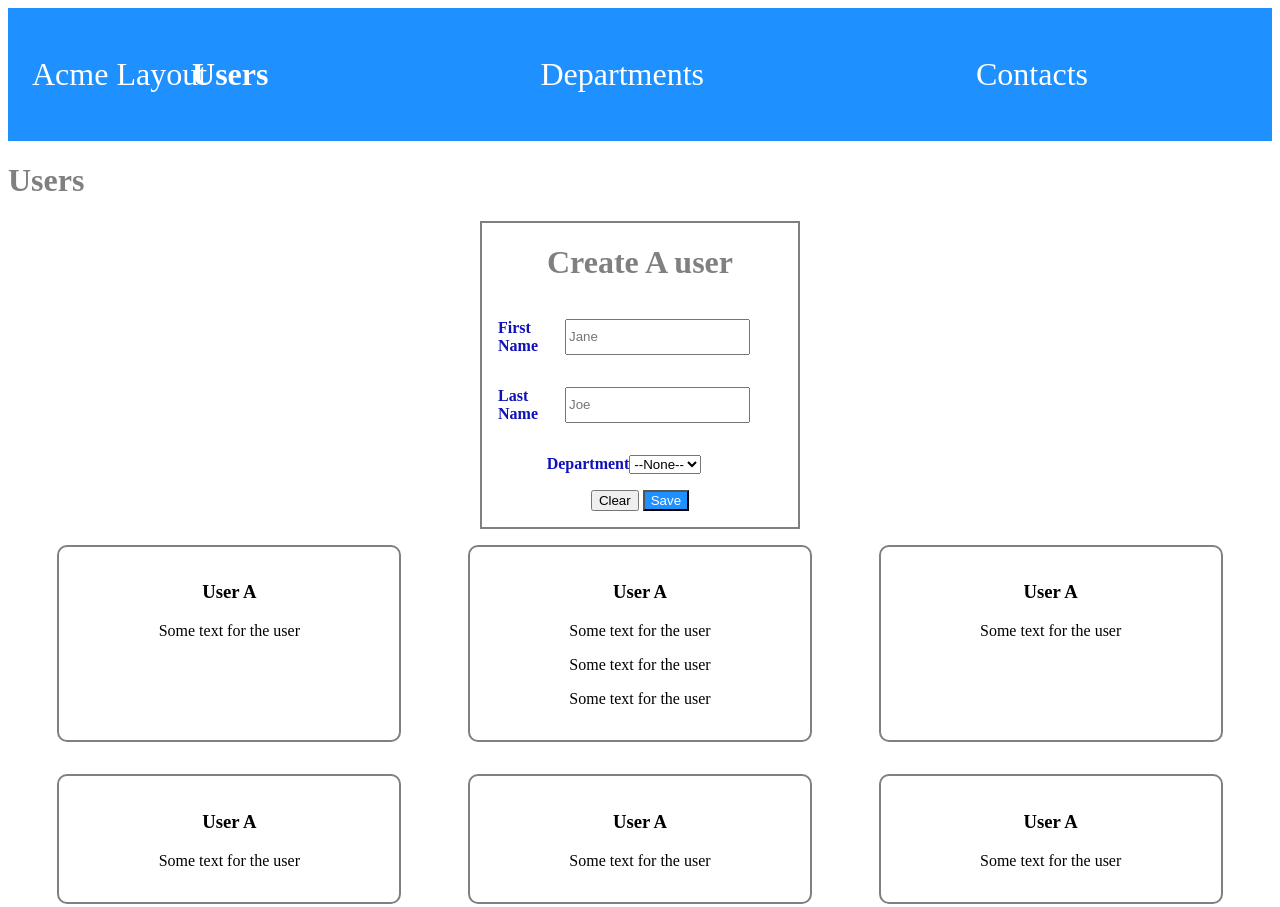
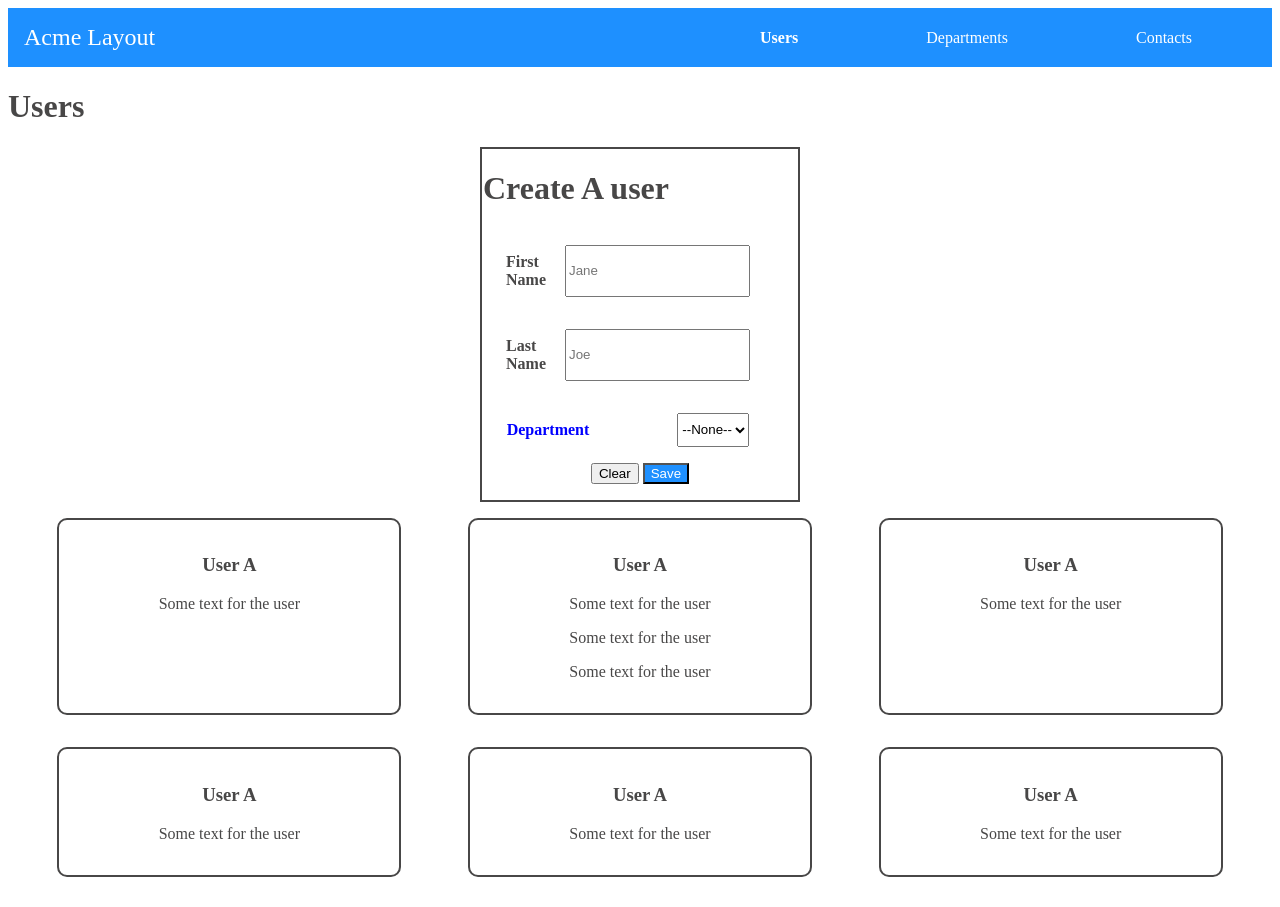
Before and after one commit to lena-A-Al/acme-flex-box, a plain HTML site: page index.html in a window 1280 px wide. Shown: the top 907 px of the page. Drawn offline with Linux system fonts and the light colour scheme.

Commit message:
work on progress

```diff
--- a/index.html
+++ b/index.html
@@ -9,14 +9,18 @@
   </head>
   <body>
     <!-- nav section -->
-    <div class="header">
-      <nav>
-        <a href="#" class="acme-layout">Acme Layout</a>
-        <a href="#">Users</a>
-        <a href="#">Departments</a>
-        <a href="#">Contacts</a>
-      </nav>
-    </div>
+      <header>
+        <div class="title">
+          <a href="#" class="acme-layout">Acme Layout</a>
+        </div>
+          <nav>
+            <div class="user"><a href="#">Users</a></div>
+            <div><a href="#">Departments</a></div>
+            <div><a href="#">Contacts</a></div>
+          </nav>
+      </header>
+
+
     <!-- form section -->
     <div class="form-section">
       <h1>Users</h1>
@@ -55,7 +59,7 @@
       </div>
     </div>
     <!-- card section -->
-    <section>
+    <section id="card">
       <div>
         <h3 class="card-title">User A</h3>
         <p class="card-p">Some text for the user</p>
--- a/styles.css
+++ b/styles.css
@@ -1,39 +1,33 @@
-/* main container */
-.header {
+/* nav bar style */
+header {
   display: flex;
-  justify-content: space-between;
   background-color: dodgerblue;
-  padding: 2rem;
+  padding: 1rem;
+  color: white;
 }
 
+.title a {
+  color: white;
+  text-decoration: none;
+  font-size: 1.5rem;
+  flex: 2;
+}
 nav {
   display: flex;
-  justify-content: space-around;
+  flex-direction: row;
+  justify-content: flex-end;
   align-items: center;
-  flex: 2;
-  padding: 1rem;
+  flex: 1;
 }
 
 nav a {
   color: white;
   text-decoration: none;
-  font-size: 2rem;
+  padding: 4rem;
 }
 
-.acme-layout {
-  position: absolute;
-  /* top:0; */
-  left: 0;
-  padding: 2rem;
-}
-
-nav :nth-child(2) {
+.user {
   font-weight: bold;
-}
-
-.form-section {
-  background-color: white;
-  color: gray;
 }
 
 /* form style */
@@ -42,13 +36,21 @@ nav :nth-child(2) {
   display: flex;
   justify-content: center;
 }
+
+.form-section {
+  color: rgb(72, 71, 71);
+}
 .form {
-  border: 2px solid gray;
+  border: 2px solid rgb(72, 71, 71);
   display: flex;
   flex-direction: column;
   align-items: center;
   width: 25%;
   padding-bottom: 1rem;
+}
+
+#form-title {
+  padding-right: 8rem;
 }
 
 .input,
@@ -58,7 +60,7 @@ nav :nth-child(2) {
   font-weight: bold;
   display: flex;
   padding: 1rem;
-  color: rgb(17, 17, 186);
+  /* color: rgb(17, 17, 186); */
   padding-right: 3rem;
 }
 
@@ -67,23 +69,38 @@ nav :nth-child(2) {
   color: white;
 }
 
-section{
+lable {
+  display: flex;
+  flex-direction: column;
+  padding: 0.5rem;
+}
+.dropdown-label {
+  padding-right: 5.5rem;
+  color: blue;
+  display: flex;
+}
+
+
+/* card styling */
+section {
+  color: rgb(72, 71, 71);
   display: flex;
   flex-direction: row;
   flex-wrap: wrap;
   padding: 1rem;
-    justify-content:space-around
+  justify-content: space-around;
 }
-section div{
+section div {
   /* background-color:aqua; */
-    border: 2px solid gray;
+  border: 2px solid rgb(72, 71, 71);
   border-radius: 10px;
   padding: 1rem;
   flex: 0 0 25%;
-    margin-bottom:2rem;
+  margin-bottom: 2rem;
 }
-.card-title, .card-p{
-    display:flex;
+.card-title,
+.card-p {
+  display: flex;
   flex-direction: column;
   align-items: center;
 }
```
Lines whose indentation alone changed are shown as unchanged.
